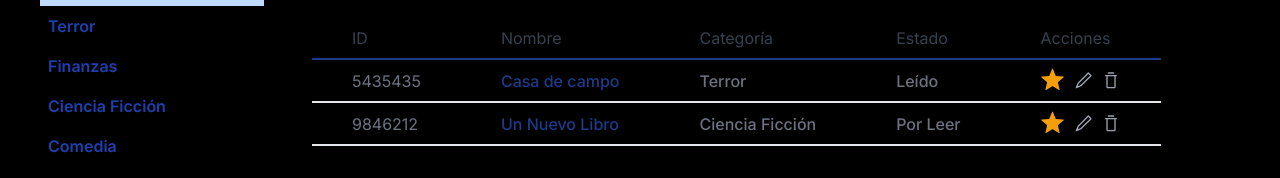
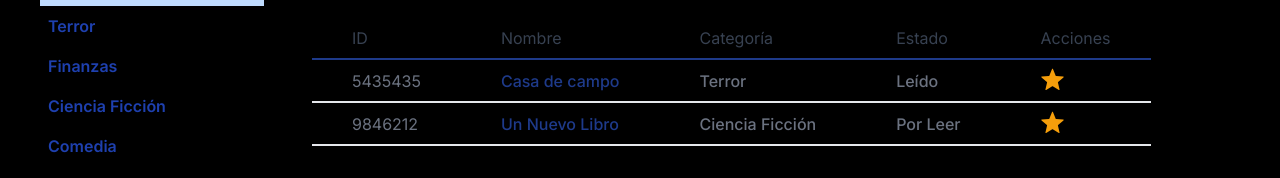
Before and after one commit to AlonsoMtzG/biblioteca, a Next.js app in the folder biblio/: page /favorites in a window 1280 px wide. Shown: the part 156-334 px from the top of the page. Built offline with nearby package versions, Linux system fonts and the light colour scheme.

Commit message:
show actions optional in table

```diff
--- a/biblio/app/page.tsx
+++ b/biblio/app/page.tsx
@@ -13,7 +13,7 @@ export default function Home() {
     <FiltersProvider>
       <div className="w-full h-full flex gap-12">
         <Sidebar />
-        <Table data={dataState} />
+        <Table data={dataState} showActions />
       </div>
     </FiltersProvider>
   );
--- a/biblio/components/Table/index.tsx
+++ b/biblio/components/Table/index.tsx
@@ -1,4 +1,4 @@
-import { useContext, useEffect, useState } from 'react';
+import { useContext, useState } from 'react';
 
 import { FiltersContext } from '@/context/FiltersProvider';
 import { DataContext } from '@/context/DataProvider';
@@ -15,9 +15,10 @@ import { BookRegister } from '../BookRegister';
 
 interface Props {
   data: Book[];
+  showActions?: boolean;
 }
 
-export const Table = ({ data }: Props) => {
+export const Table = ({ data, showActions = false }: Props) => {
   const { categorySelected, statusSelected, setStatusSelected } =
     useContext(FiltersContext);
   const { toggleFavorite, updateBook, deleteBook } = useContext(DataContext);
@@ -103,6 +104,8 @@ export const Table = ({ data }: Props) => {
                       status={book.favorite}
                       onClick={() => handleToggleFavorite(book.id)}
                     />
+                    {showActions && (
+                      <>
                         <ActionButton
                           action="edit"
                           onClick={() => setModal({ state: true, book: book })}
@@ -111,6 +114,8 @@ export const Table = ({ data }: Props) => {
                           action="delete"
                           onClick={() => handleDelete(book.id)}
                         />
+                      </>
+                    )}
                   </div>
                 </td>
               </tr>
```
Lines whose indentation alone changed are shown as unchanged.
